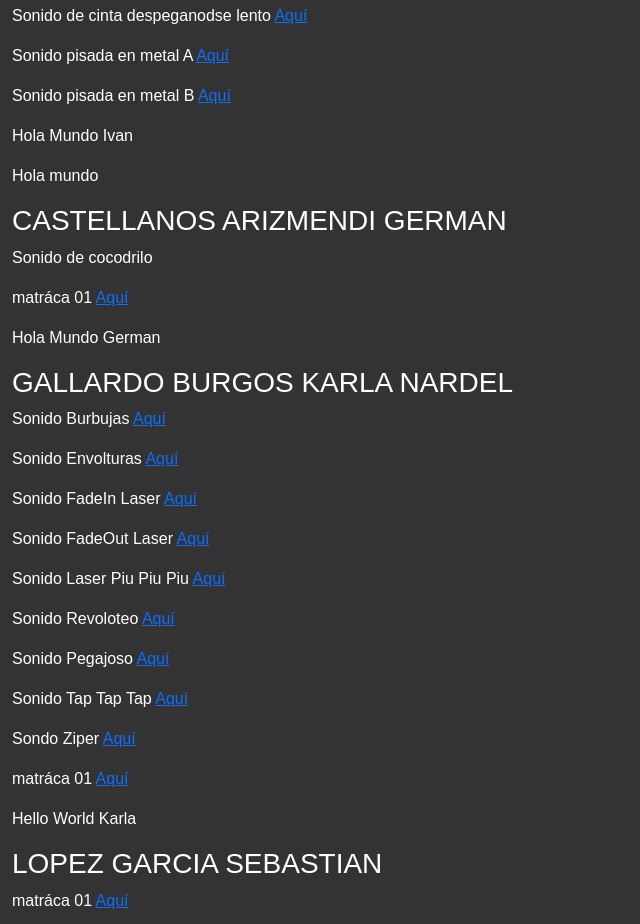
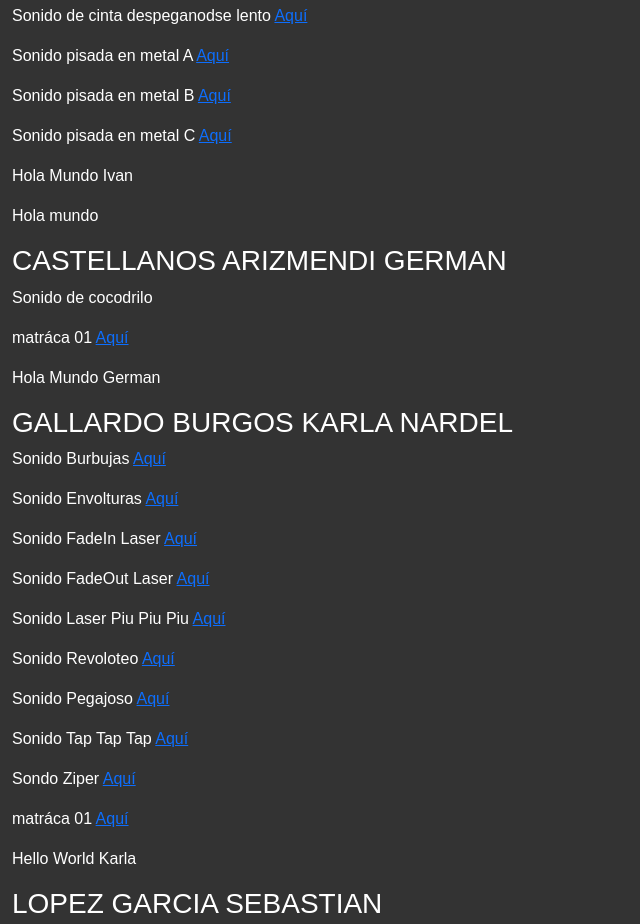
Before and after one commit to justgudegg/postproduccion, a plain HTML site: page html/audio02.html in a window 1280 px wide. Shown: the part 980-1904 px from the top of the page, without its empty margins (0-640 px from the left). Drawn offline with nearby package versions, Linux system fonts and the light colour scheme.

Commit message:
pisadasMetal3

```diff
--- a/html/audio02.html
+++ b/html/audio02.html
@@ -42,6 +42,7 @@
                 <p>Sonido de cinta despeganodse lento <a href="./assets/scifi2.wav">Aqu&iacute;</a></p>
                 <p>Sonido pisada en metal A <a href="./assets/pisadasMetal1.wav">Aqu&iacute;</a></p>
                 <p>Sonido pisada en metal B <a href="./assets/pisadasMetal2.wav">Aqu&iacute;</a></p>
+                <p>Sonido pisada en metal C <a href="./assets/pisadasMetal3.wav">Aqu&iacute;</a></p>
                 <p>Hola Mundo Ivan</p>
                 <p>Hola mundo</p>
 
```
